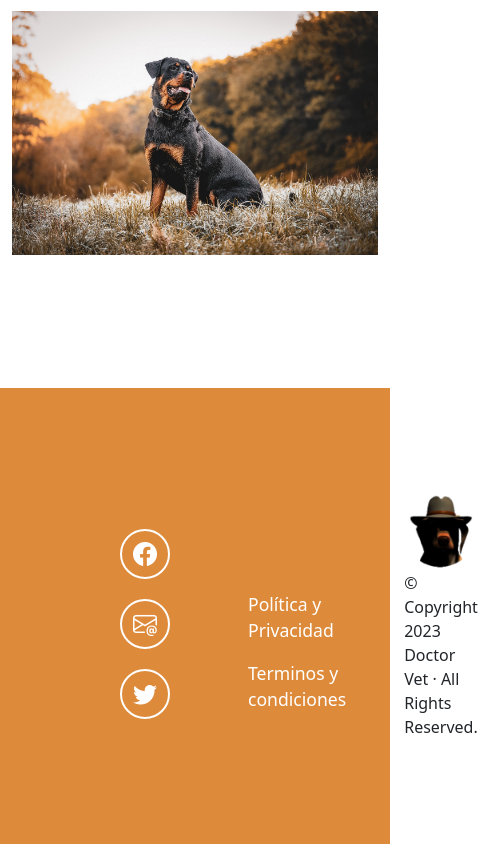
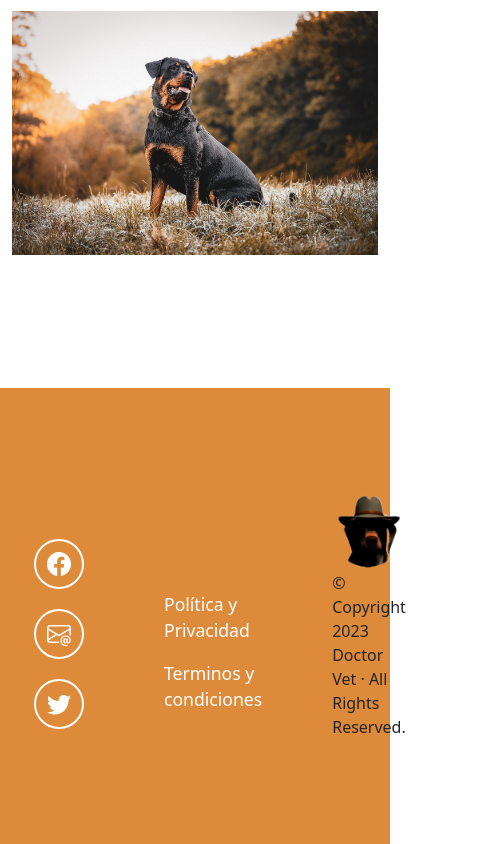
Before and after one commit to florenciazoni/doctor-vet-app, a plain HTML site: page index.html in a window 390 px wide. Shown: the part 4818-5662 px from the top of the page, 478 px wide, since content can reach past the window. Drawn offline with nearby package versions, Linux system fonts and the light colour scheme; a web font is replaced by a local one.

Commit message:
commit 3

```diff
--- a/index.html
+++ b/index.html
@@ -442,14 +442,19 @@
 
     <!--Footer-->
 
-    <footer class="d-flex">
-      <div class="container  social-media-icons d-flex flex-wrap mt-auto me-5 " >
+    <footer class=" container-fluid d-flex justify-content-around" >
+
+      <div class="container-fluid  social-media-icons d-flex flex-wrap mt-auto me-5 " >
         <a href=""><i class="bi bi-facebook"></i></a>
         <a href=""><i class="bi bi-envelope-at"></i></a>
         <a href=""><i class="bi bi-twitter"></i></a>
 
 
       </div>
+
+
+
+
 
       <div class=" container flex-column mt-auto " >
         <p class="   mt-auto pe-5"><a class="privacy-policy-link mt-auto" href="privacy-policy.html" >Política y Privacidad</a></p>
@@ -461,10 +466,10 @@
 
 
       <div
-        class="mt-auto ms-auto  d-flex flex-column "
+        class="container-fluid   d-flex flex-column "
 
       >
-        <img class="image-logo-footer img-fluid mx-auto" src="img/logotype-fin-1.png" width="150" height="150">© Copyright 2023 Doctor Vet · All Rights Reserved.
+        <img class="image-logo-footer img-fluid mx-auto "  src="img/logotype-fin-1.png" width="150" height="150">© Copyright 2023 Doctor Vet · All Rights Reserved.
 
       </div>
 
--- a/styles.css
+++ b/styles.css
@@ -13,6 +13,7 @@
 .container {
   max-width: 1200px;
   margin: 0 auto;
+  padding: 0;
 }
 
 /*Barra de Navegación*/
@@ -469,7 +470,12 @@ padding: 20px 25px;
 
  }
 
+section{
 
+flex-direction: row;
+flex-wrap: nowrap;
+
+}
 
 
 
```
